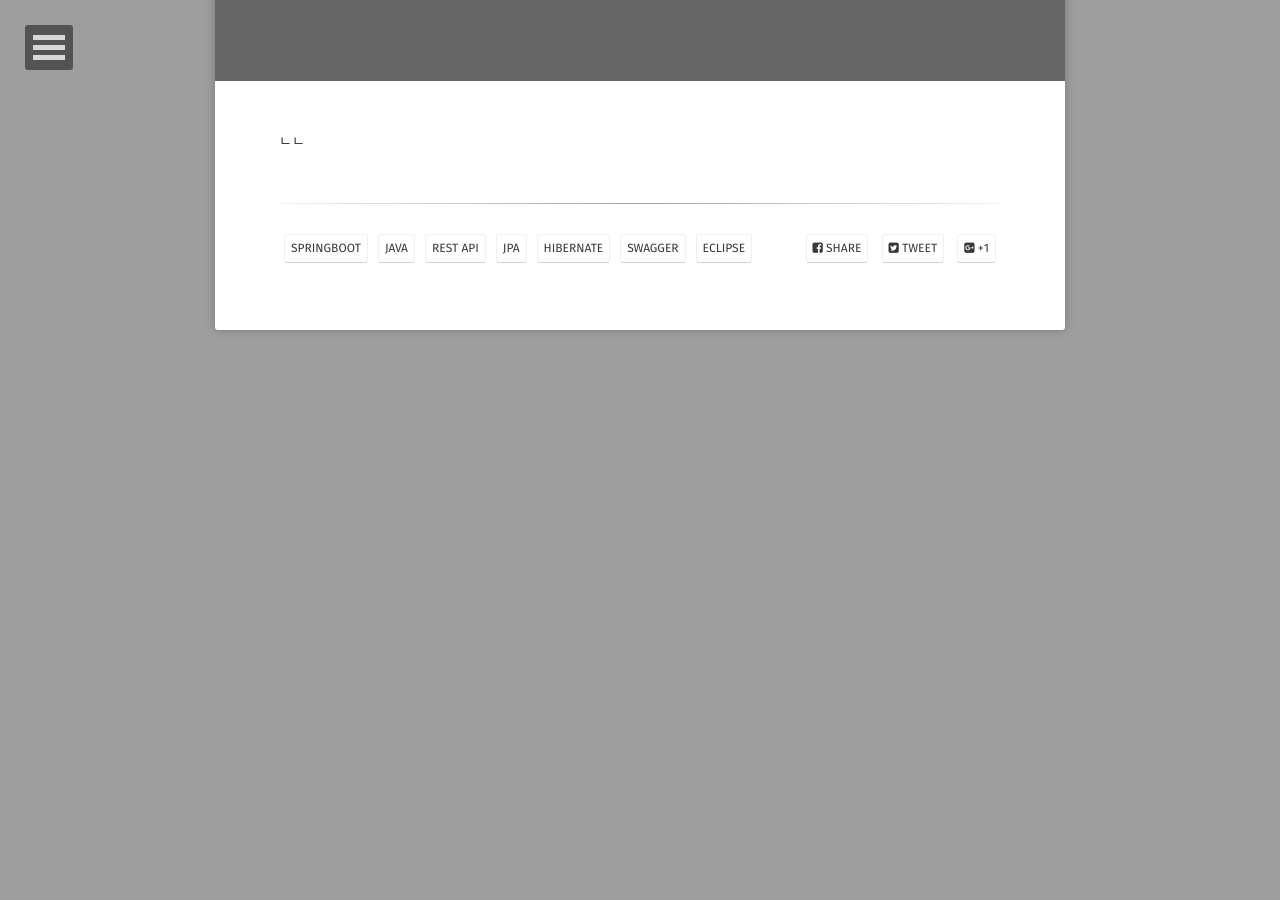
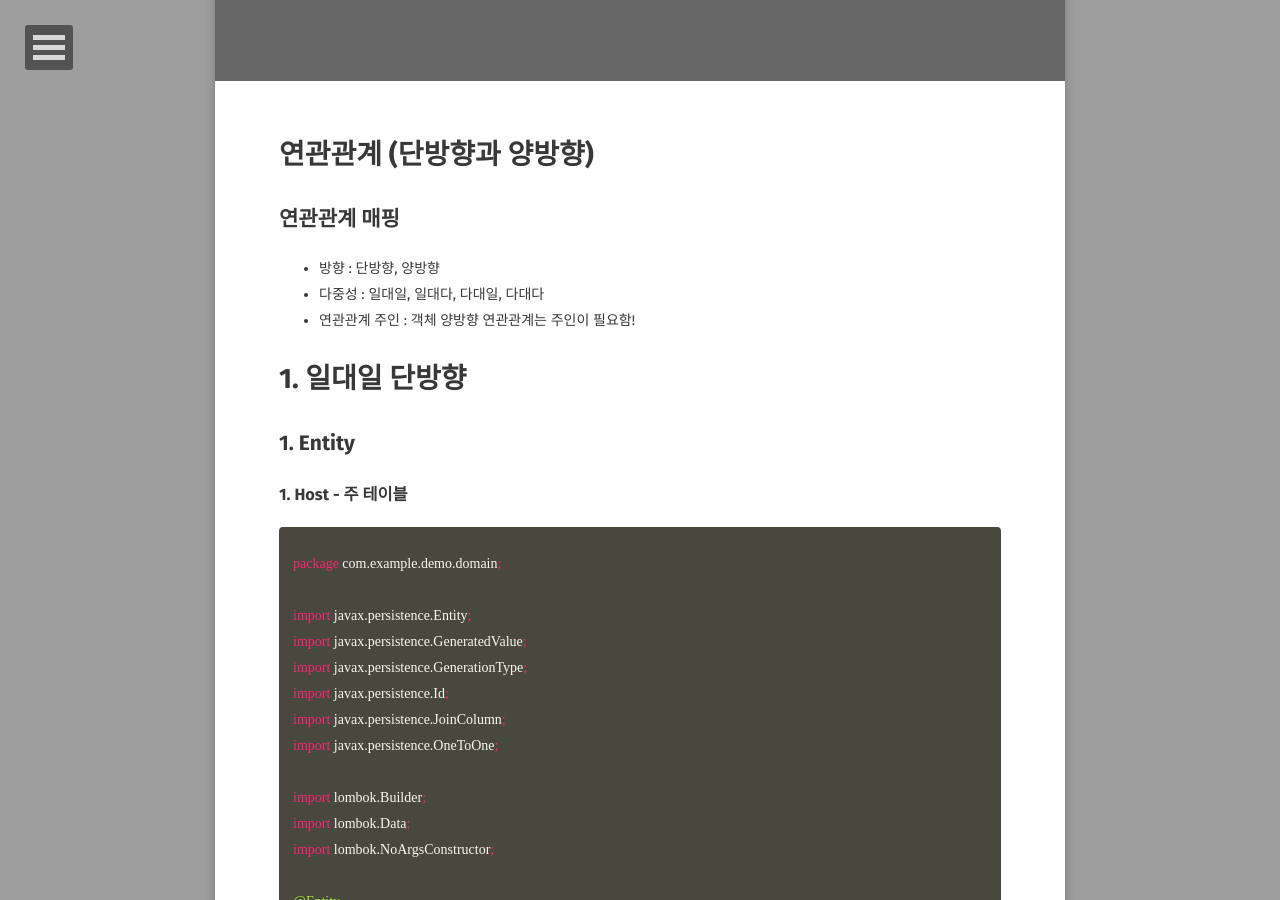
Before and after one commit to GayeonYoon/GayeonYoon.github.io, a Jekyll site: the page built from _posts/2021-08-24-JPA-MAPPING-OneToOne2.md, in a window 1280 px wide and 900 px high, scrolled down 489 px. Built offline with Jekyll 4.4.1, drawn with Linux system fonts in a browser that asks for light colours; some web fonts are replaced; before the commit the page ends 964 px from its top, so only the background shows below that; some of the changed text lies outside the part shown.

Commit message:
Update 2021-08-24-JPA-MAPPING-OneToOne2.md

```diff
--- a/_posts/2021-08-24-JPA-MAPPING-OneToOne2.md
+++ b/_posts/2021-08-24-JPA-MAPPING-OneToOne2.md
@@ -10,4 +10,54 @@ feature: /assets/img/spring_boot_logo.jpg
 
 ---
 
-ㄴㄴ
+
+
+
+# 연관관계 (단방향과 양방향)
+
+## 연관관계 매핑
+- 방향 : 단방향, 양방향
+- 다중성 : 일대일, 일대다, 다대일, 다대다
+- 연관관계 주인 : 객체 양방향 연관관계는 주인이 필요함!
+
+# 1. 일대일 단방향
+
+## 1. Entity
+### 1. Host - 주 테이블
+{% highlight java %}
+package com.example.demo.domain;
+
+import javax.persistence.Entity;
+import javax.persistence.GeneratedValue;
+import javax.persistence.GenerationType;
+import javax.persistence.Id;
+import javax.persistence.JoinColumn;
+import javax.persistence.OneToOne;
+
+import lombok.Builder;
+import lombok.Data;
+import lombok.NoArgsConstructor;
+
+@Entity
+@NoArgsConstructor
+@Data
+public class Host1 {
+
+	// 1:1 단방향
+	@Id
+	@GeneratedValue(strategy = GenerationType.IDENTITY)
+	private Long id;
+	private String name;
+
+	@OneToOne
+	@JoinColumn(name = "target_id")
+	private Target1 target;
+
+	@Builder
+	public Host1(String name, Target1 target) {
+		this.name = name;
+		this.target = target;
+	}
+
+}
+{% endhighlight %}
```
